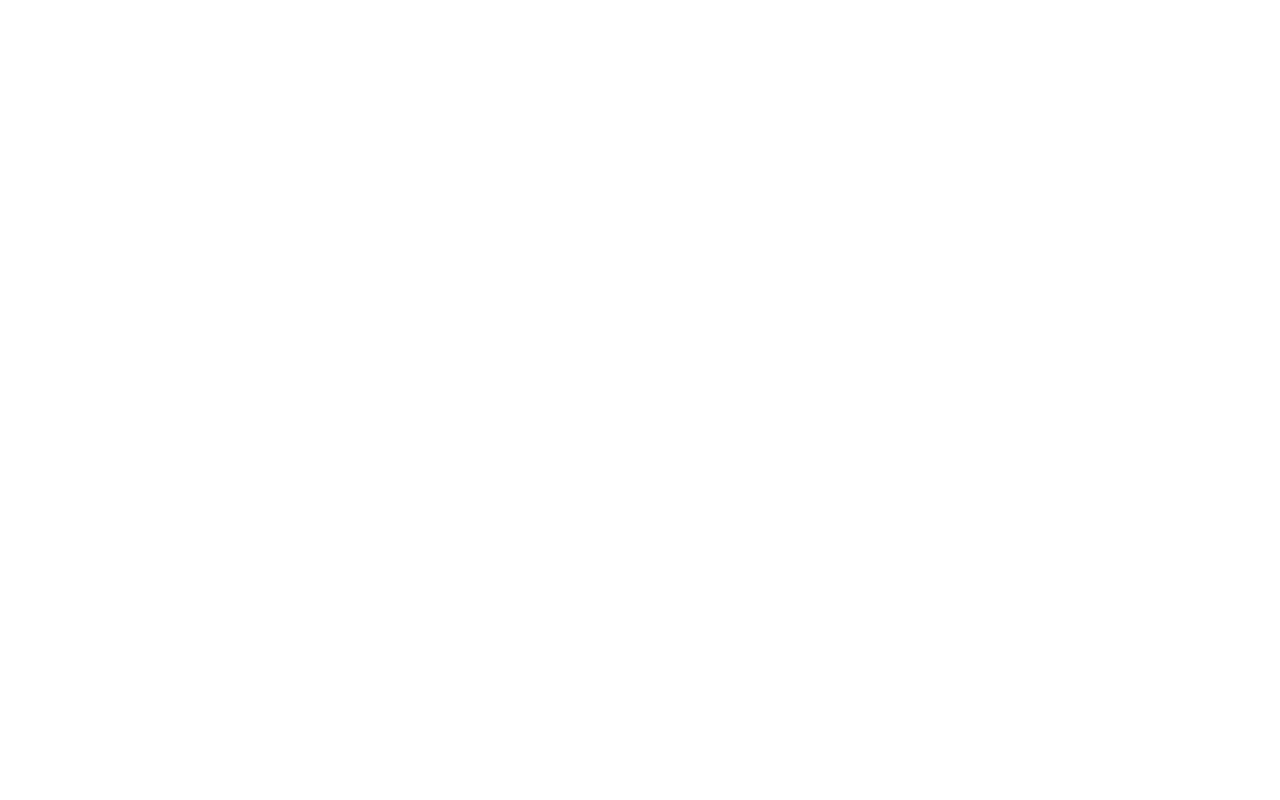
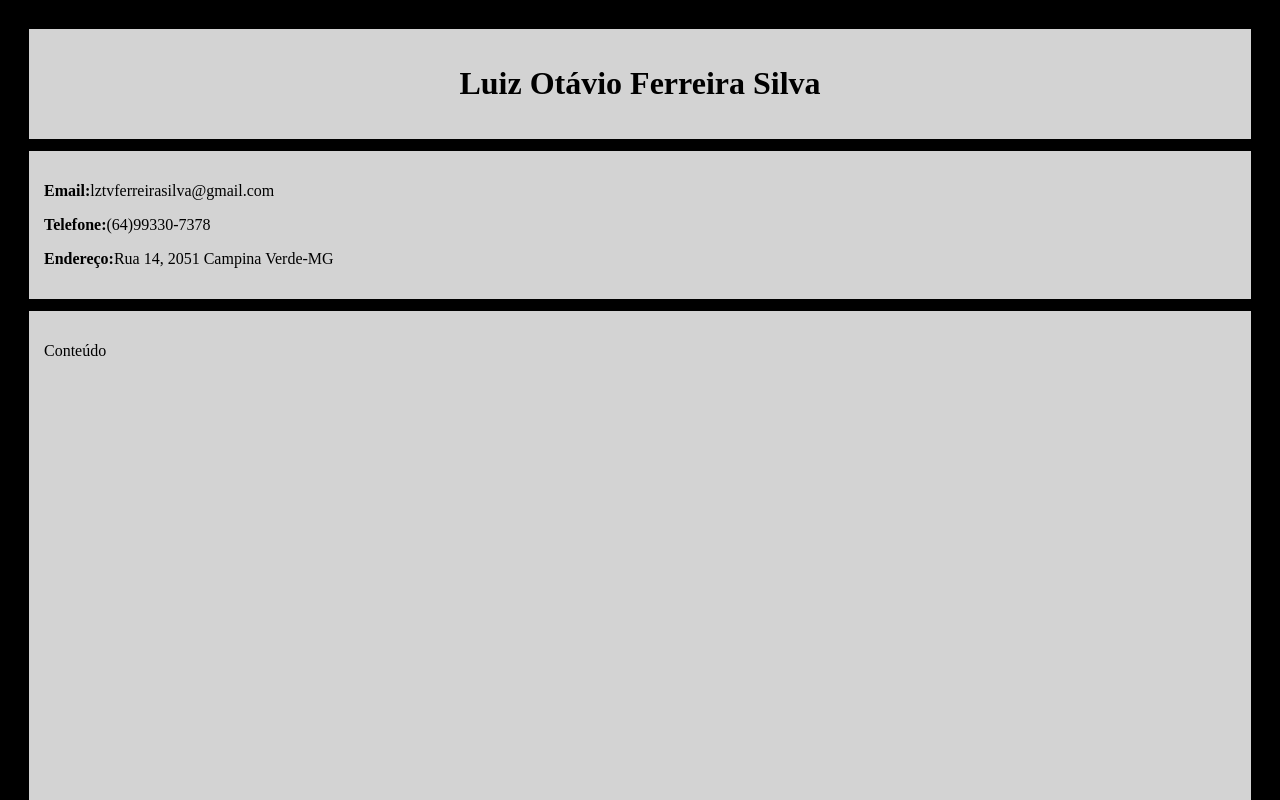
Before and after one commit to CyberAngel24/meu-curriculo, a plain HTML site: page index.html in a window 1280 px wide. Shown: the top 800 px of the page. Drawn offline with Linux system fonts and the light colour scheme.

Commit message:
incluindo alterações projeto

```diff
--- a/index.html
+++ b/index.html
@@ -8,6 +8,25 @@
     <title>Curriculo Ottávio</title>
 </head>
 <body>
+    <div class="container" id="template-areas">
 
+    <div id="header">
+        <h1 style="text-align: center;">Luiz Otávio Ferreira Silva</h1>
+    </div>
+
+    <div class="menu" id="menu">
+        <p><b>Email:</b>lztvferreirasilva@gmail.com</p>
+        <p><b>Telefone:</b>(64)99330-7378</p>
+        <p><b>Endereço:</b>Rua 14, 2051 Campina Verde-MG</p>
+    </div>
+
+    <div id="content">
+        <p>Conteúdo</p>
+    </div>
+
+    <div id="footer">
+        <p>Rodapé</p>
+    </div>
+    </div>
 </body>
 </html>
--- a/style.css
+++ b/style.css
@@ -0,0 +1,40 @@
+.container{
+    background-color: black;
+    border:5px solid black;
+    padding:15px;
+    display:grid;
+    gap:10px;
+    grid-template-areas:
+    'header header header header header'
+    'menu menu menu menu menu'
+    'content content content content content'
+    'footer footer footer footer footer'
+}
+
+#header{
+    grid-area:header;
+}
+
+#menu{
+    grid-area:menu;
+
+
+}
+
+#content{
+    grid-area:content;
+    height: 100vh;
+}
+
+#footer{
+    grid-area: footer;
+}
+
+.container div{
+    background-color: lightgrey;
+    padding:15px;
+    border: 1px solid black;
+}
+ body{
+    background-color: black;
+ }
```
